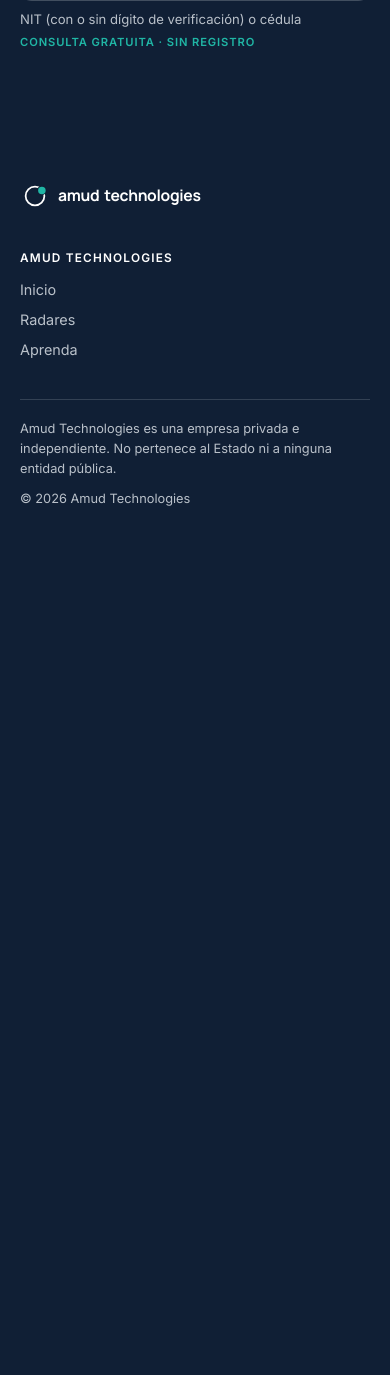
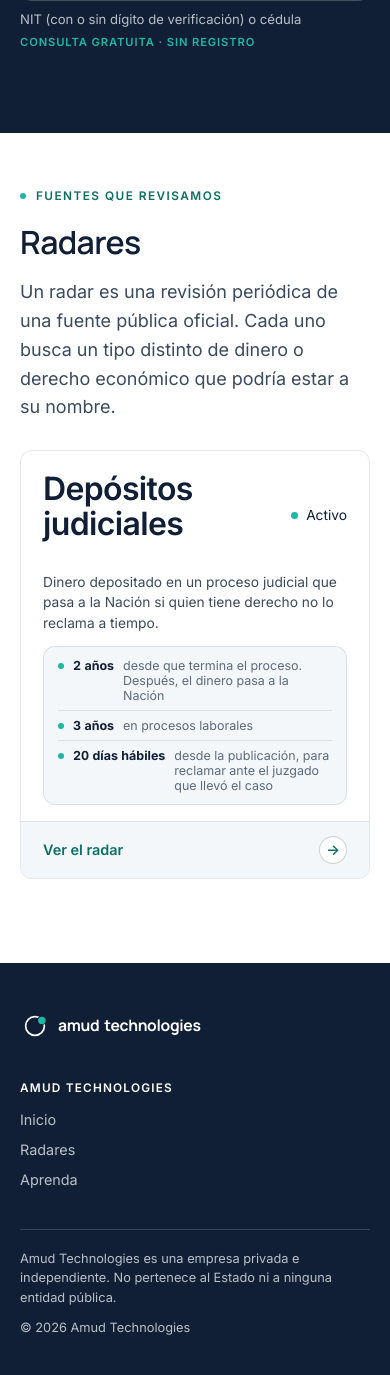
Before and after one commit to amudtechnologies/claims-engine, a Django app: page / in a window 390 px wide. Shown: the part 686-2061 px from the top of the page. Before the commit the page ends 1192 px from the top, so only its background shows below. Run offline with Django 5.2, Linux system fonts and the light colour scheme; data comes from the database, SQL or seed files in the repository.

Commit message:
Home: radar cards as a #radares section; /radares/ redirects there
Nav and footer 'Radares' scroll to the section instead of opening a page.
Only active radars are listed.

Co-Authored-By: Claude Opus 5.5 <noreply@anthropic.com>

```diff
--- a/web/cms/sitemaps.py
+++ b/web/cms/sitemaps.py
@@ -9,7 +9,7 @@ from .models import Article, Category, Page
 class StaticSitemap(Sitemap):
 
     def items(self):
-        items = [("home:index", 1.0, "weekly"), ("home:radares", 0.6, "monthly")]
+        items = [("home:index", 1.0, "weekly")]
         # Each active radar's landing page comes from its own registration.
         items += [(r.landing_url_name, 0.9, "weekly") for r in radars.all_radars() if r.is_active]
         if settings.CMS_ARTICLES_ENABLED and Article.objects.live().exists():
--- a/web/cms/tests.py
+++ b/web/cms/tests.py
@@ -85,7 +85,7 @@ class PageTests(TestCase):
             Page(title="x", slug="radares").full_clean()
 
     def test_does_not_shadow_fixed_routes(self):
-        self.assertEqual(self.client.get("/radares/").status_code, 200)
+        self.assertEqual(self.client.get("/radares/").status_code, 301)
         self.assertEqual(self.client.get("/depositos-judiciales/").status_code, 200)
 
     def test_slug_change_creates_301_and_avoids_chains(self):
--- a/web/home/radars.py
+++ b/web/home/radars.py
@@ -3,7 +3,7 @@
 Each radar is its own Django app and owns everything about itself — landing
 page, detail pages, search implementation, templates, styles, admin, tests.
 It plugs into the shell by registering a `RadarSpec` from its
-`AppConfig.ready()`. The shell only aggregates: the `/radares/` index and the
+`AppConfig.ready()`. The shell only aggregates: the home page's `#radares` section and the
 consolidated `/resultados/` page, which asks every available radar to search
 the document number and renders each radar's own results row.
 """
@@ -42,9 +42,9 @@ class RadarSpec:
     results_row_template: str
     search: Callable[[str], RadarMatch | None]
     is_available: Callable[[], bool] = lambda: True
-    # Optional real figures for the /radares/ card: [(value, label), ...].
+    # Optional real figures for the home #radares card: [(value, label), ...].
     card_stats: Callable[[], list[tuple[str, str]]] | None = None
-    # Optional partial rendered inside the radar's /radares/ card, and the
+    # Optional partial rendered inside the radar's home #radares card, and the
     # stylesheet (static path) the shell loads on that page to style it.
     card_template: str | None = None
     stylesheet: str | None = None
--- a/web/home/templates/home/index.html
+++ b/web/home/templates/home/index.html
@@ -3,6 +3,7 @@
 
 {% block extra_css %}
   <link rel="stylesheet" href="{% static 'css/home.css' %}">
+  {% for spec, stats in radars %}{% if spec.stylesheet %}<link rel="stylesheet" href="{% static spec.stylesheet %}">{% endif %}{% endfor %}
 {% endblock %}
 
 {% block content %}
@@ -41,4 +42,45 @@
   </div>
 </section>
 
+{% if radars %}
+<section class="radars-index" id="radares">
+  <div class="wrap">
+    <div class="eyebrow mono"><span class="dot"></span>Fuentes que revisamos</div>
+    <h2 class="serif">Radares</h2>
+    <p class="lede">Un radar es una revisión periódica de una fuente pública oficial. Cada uno busca un tipo distinto de dinero o derecho económico que podría estar a su nombre.</p>
+
+    <div class="radar-list">
+      {% for spec, stats in radars %}
+        {% if spec.card_template %}
+        {# The radar draws its own card content; `stats` is in scope for it. #}
+        <a href="{% url spec.landing_url_name %}" class="radar-list-item radar-card">{% include spec.card_template %}</a>
+        {% else %}
+        <a href="{% url spec.landing_url_name %}" class="radar-list-item">
+          <div class="radar-list-item-main">
+            <span class="radar-list-item-name">{{ spec.name }}</span>
+            <span class="results-status results-status--active"><span class="dot"></span>{{ spec.status_label }}</span>
+          </div>
+          <p class="radar-list-item-desc">{{ spec.problem }}</p>
+          <dl class="radar-facts">
+            <div><dt>Qué identifica</dt><dd>{{ spec.identifies }}</dd></div>
+            <div><dt>Para quién</dt><dd>{{ spec.audience }}</dd></div>
+          </dl>
+          {% if stats %}
+          <div class="radar-list-item-stats">
+            {% for value, label in stats %}
+            <div>
+              <div class="radar-list-item-stat-num mono">{{ value }}</div>
+              <div class="radar-list-item-stat-label">{{ label }}</div>
+            </div>
+            {% endfor %}
+          </div>
+          {% endif %}
+        </a>
+        {% endif %}
+      {% endfor %}
+    </div>
+  </div>
+</section>
+{% endif %}
+
 {% endblock %}
--- a/web/home/views.py
+++ b/web/home/views.py
@@ -1,5 +1,6 @@
 from django.http import HttpResponse
 from django.shortcuts import redirect, render
+from django.urls import reverse
 from django.utils import timezone
 
 from . import radars
@@ -31,27 +32,21 @@ def index(request):
             "reclamar a nombre de su empresa o el suyo propio. Fuentes públicas "
             "oficiales y acompañamiento legal."
         ),
+        # The "Radares" section (#radares): one card per registered radar.
+        # Only active radars are shown — no "En desarrollo" placeholders.
+        "radars": [
+            (spec, spec.card_stats() if spec.card_stats else [])
+            for spec in radars.all_radars()
+            if spec.is_active
+        ],
     }
     return render(request, "home/index.html", context)
 
 
 def radares(request):
-    """The radar family index. Each radar is its own app that registers a
-    RadarSpec (home/radars.py); this page only lists what is registered."""
-    context = {
-        "active_nav": "radares",
-        "page_title": "Radares: las fuentes que revisamos — Amud Technologies",
-        "page_description": (
-            "Conozca las fuentes públicas oficiales que revisamos para "
-            "identificar dinero y derechos económicos a nombre de una empresa "
-            "o una persona."
-        ),
-        "radars": [
-            (spec, spec.card_stats() if spec.card_stats else [])
-            for spec in radars.all_radars()
-        ],
-    }
-    return render(request, "home/radares.html", context)
+    """The radar index used to be its own page; it is now the #radares
+    section of the home page. Kept as a permanent redirect for old links."""
+    return redirect(reverse("home:index") + "#radares", permanent=True)
 
 
 def results(request):
--- a/web/judicial_deposits/templates/judicial_deposits/_card.html
+++ b/web/judicial_deposits/templates/judicial_deposits/_card.html
@@ -1,4 +1,4 @@
-{% comment %}Compact version of this radar's landing page, for its card on /radares/.
+{% comment %}Compact version of this radar's landing page, for its card in the home #radares section.
 The shell wraps it in a link to the landing, so it contains no links.{% endcomment %}
 <div class="radar-card-head">
   <h2 class="radar-card-title">Depósitos judiciales</h2>
--- a/web/judicial_deposits/templates/judicial_deposits/_overview.html
+++ b/web/judicial_deposits/templates/judicial_deposits/_overview.html
@@ -1,4 +1,4 @@
-{# Shared by the radar's landing page (heading_tag h1) and its /radares/ card (h2). #}
+{# Shared by the radar's landing page (heading_tag h1) and its home #radares card (h2). #}
 <div class="jd-overview">
   <{{ heading_tag|default:"h1" }} class="serif jd-title">Depósitos judiciales sin reclamar</{{ heading_tag|default:"h1" }}>
   <p class="lede">Un depósito judicial es dinero que un juzgado guarda en una cuenta del Banco Agrario mientras avanza un proceso. Cuando el proceso termina, ese dinero debe entregarse a quien tenga derecho. Si nadie lo reclama dentro del plazo legal, pasa a la Nación.</p>
--- a/web/judicial_deposits/templates/judicial_deposits/detail.html
+++ b/web/judicial_deposits/templates/judicial_deposits/detail.html
@@ -10,7 +10,7 @@
 <section class="jd-intro">
   <div class="wrap">
     <nav class="radar-breadcrumb mono" aria-label="Ruta de navegación">
-      <a href="{% url 'home:radares' %}">Radares</a> <span aria-hidden="true">/</span>
+      <a href="{% url 'home:index' %}#radares">Radares</a> <span aria-hidden="true">/</span>
       <a href="{% url 'judicial_deposits:index' %}">Depósitos judiciales</a> <span aria-hidden="true">/</span>
       <span aria-current="page">Resultado</span>
     </nav>
--- a/web/judicial_deposits/templates/judicial_deposits/index.html
+++ b/web/judicial_deposits/templates/judicial_deposits/index.html
@@ -10,7 +10,7 @@
 <section class="jd-intro">
   <div class="wrap">
     <nav class="radar-breadcrumb mono">
-      <a href="{% url 'home:radares' %}">Radar de Acreencias</a> <span aria-hidden="true">/</span> Depósitos judiciales
+      <a href="{% url 'home:index' %}#radares">Radar de Acreencias</a> <span aria-hidden="true">/</span> Depósitos judiciales
     </nav>
     <div class="eyebrow mono"><span class="dot"></span>Radar activo</div>
     {% include "judicial_deposits/_overview.html" with heading_tag="h1" %}
--- a/web/static/css/judicial_deposits.css
+++ b/web/static/css/judicial_deposits.css
@@ -84,7 +84,7 @@
 }
 
 
-/* COMPACT CARD on /radares/ (judicial_deposits/_card.html) */
+/* COMPACT CARD in the home #radares section (judicial_deposits/_card.html) */
 .radar-card { display: flex; flex-direction: column; gap: 12px; padding: 20px 22px; }
 a.radar-card { padding-right: 22px; }
 a.radar-card::after { display: none; }
--- a/web/static/css/site.css
+++ b/web/static/css/site.css
@@ -308,7 +308,7 @@ h1, h2, h3 { text-wrap: balance; }
 .results-status--pending .dot { background: var(--ink-softer); }
 .results-status--pending { color: var(--ink-softer); }
 
-/* RADAR LIST (shared: homepage preview + /radares/ index — the platform's
+/* RADAR LIST (shared: home #radares section — the platform's
    family of radars, presented as a list of siblings rather than one radar
    standing in for the whole product). Cards, not a table: works unshrunk
    on a phone, and reads the same at any width. */
@@ -366,9 +366,9 @@ a.radar-list-item:hover::after {
 .jd-tag--closed { color: var(--ink-softer); background: var(--mist); }
 .jd-tag--pending { color: var(--ink-soft); background: transparent; border: 1px solid var(--gold); }
 
-/* RADARS INDEX (/radares/) */
+/* RADARS INDEX (home #radares section) */
 .radars-index { padding-top: clamp(56px, 8vw, 100px); padding-bottom: clamp(56px, 8vw, 100px); }
-.radars-index h1 { margin: 0 0 18px 0; font-size: clamp(2rem, 3vw + 0.6rem, 2.8rem); line-height: 1.1; font-weight: 600; letter-spacing: -0.02em; }
+.radars-index h2 { margin: 0 0 18px 0; font-size: clamp(2rem, 3vw + 0.6rem, 2.8rem); line-height: 1.1; font-weight: 600; letter-spacing: -0.02em; }
 .radars-index .lede { margin-bottom: 8px; max-width: 62ch; }
 
 /* PROOF */
@@ -472,5 +472,5 @@ a.radar-list-item:hover::after {
   .footer-grid { grid-template-columns: 1fr; }
 }
 
-/* /radares/: radars as a grid of small cards */
+/* #radares: radars as a grid of small cards */
 .radars-index .radar-list { display: grid; grid-template-columns: repeat(auto-fill, minmax(320px, 1fr)); gap: 16px; }
--- a/web/templates/base.html
+++ b/web/templates/base.html
@@ -64,7 +64,7 @@
       <input type="checkbox" id="nav-toggle" class="nav-toggle-input">
       <nav class="nav-links">
         <a href="{% url 'home:index' %}" class="{% if active_nav == 'home' %}is-active{% endif %}">Inicio</a>
-        <a href="{% url 'home:radares' %}" class="{% if active_nav == 'radares' or active_nav == 'judicial_deposits' %}is-active{% endif %}">Radares</a>
+        <a href="{% url 'home:index' %}#radares" class="{% if active_nav == 'judicial_deposits' %}is-active{% endif %}">Radares</a>
         {% if articles_enabled %}<a href="{% url 'cms:article_list' %}" class="{% if active_nav == 'articles' %}is-active{% endif %}">Aprenda</a>{% endif %}
       </nav>
       <div class="nav-right">
@@ -99,7 +99,7 @@
         <h2 class="footer-col-title">Amud Technologies</h2>
         <ul>
           <li><a href="{% url 'home:index' %}">Inicio</a></li>
-          <li><a href="{% url 'home:radares' %}">Radares</a></li>
+          <li><a href="{% url 'home:index' %}#radares">Radares</a></li>
           {% if articles_enabled %}<li><a href="{% url 'cms:article_list' %}">Aprenda</a></li>{% endif %}
         </ul>
       </nav>
```
Also changed, not shown: CLAUDE.md (+2 -1 lines), web/home/templates/home/radares.html (deleted, +0 -51 lines), web/home/tests.py (+13 -7 lines).
